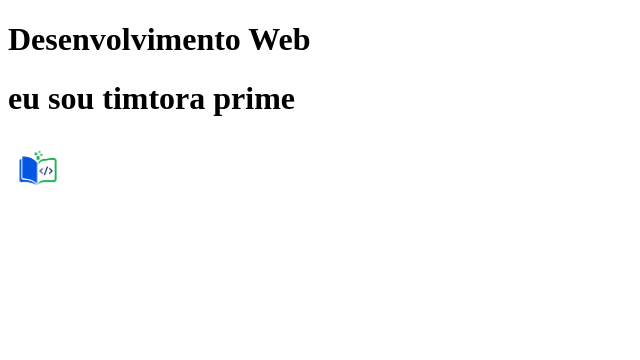
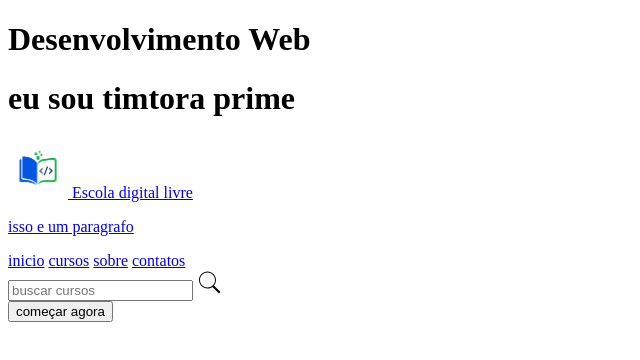
Before and after one commit to ArthurFeitosa11/Escola-Digital-Livre, a plain HTML site: page index.html in a window 1280 px wide. Shown: the whole page, without its empty margins (0-640 px from the left). Drawn offline with Linux system fonts and the light colour scheme.

Commit message:
adiciona estrutura html do headet

```diff
--- a/index.html
+++ b/index.html
@@ -30,9 +30,39 @@
                   <img src="./assets/logo.png" alt="Logo Educação Digital Livre" width="60px">
                   <!-- img adiciona imagem/ src caminho da imagem/ alt legenda da imagem-->
 
-                  <span></span>
-                  <p></p>
+                  <span class="logo-text"> <!-- span coloca e nuda textos-->
+                    <span class="logo-title">Escola digital livre</span> </span>
+                </span>
+
+                  </span>
+                  <p>isso e um paragrafo</p>
             </a>
+
+            <nav class="main-nav">
+                <!--tag semantica para o menu de navegação-->
+                <a href="./index.html" class="nav-link active">inicio</a>
+                <!-- o A e o link para navegação/href e o caminho da pagina/active destaca a pagina atual -->
+                <a href="./Cursos.html" class="nav-link">cursos</a>
+                <a href="#" class="nav-link">sobre</a>
+                <a href="#" class="nav-link">contatos</a>
+            </nav>
+
+            <div class="header-ations">
+                <!-- agrupa os botoes de busca e botao CTA -->
+                 <div class="search-box">
+                    <input type="text" placeholder="buscar cursos">
+                    <!-- imput campo de entrada/placeholder some assim que o usuario digita -->
+                    <svg xmlns="http://www.w3.org/2000/svg" x="0px" y="0px" width="25" height="25" viewBox="0 0 50 50">
+                            <path d="M 21 3 C 11.654545 3 4 10.654545 4 20 C 4 29.345455 11.654545 37 21 37 C 24.701287 37 28.127393 35.786719 30.927734 33.755859 L 44.085938 46.914062 L 46.914062 44.085938 L 33.875 31.046875 C 36.43682 28.068316 38 24.210207 38 20 C 38 10.654545 30.345455 3 21 3 z M 21 5 C 29.254545 5 36 11.745455 36 20 C 36 28.254545 29.254545 35 21 35 C 12.745455 35 6 28.254545 6 20 C 6 11.745455 12.745455 5 21 5 z"></path>
+                    </svg>
+
+
+                 </div>
+
+
+                 <button class="btn-primary">começar agora</button>
+                 <!-- botões para ações na pagina -->
+            </div>
         </div>
      <header>
 
```
Also changed, not shown: Cursos.html (added, +12 -0 lines).
